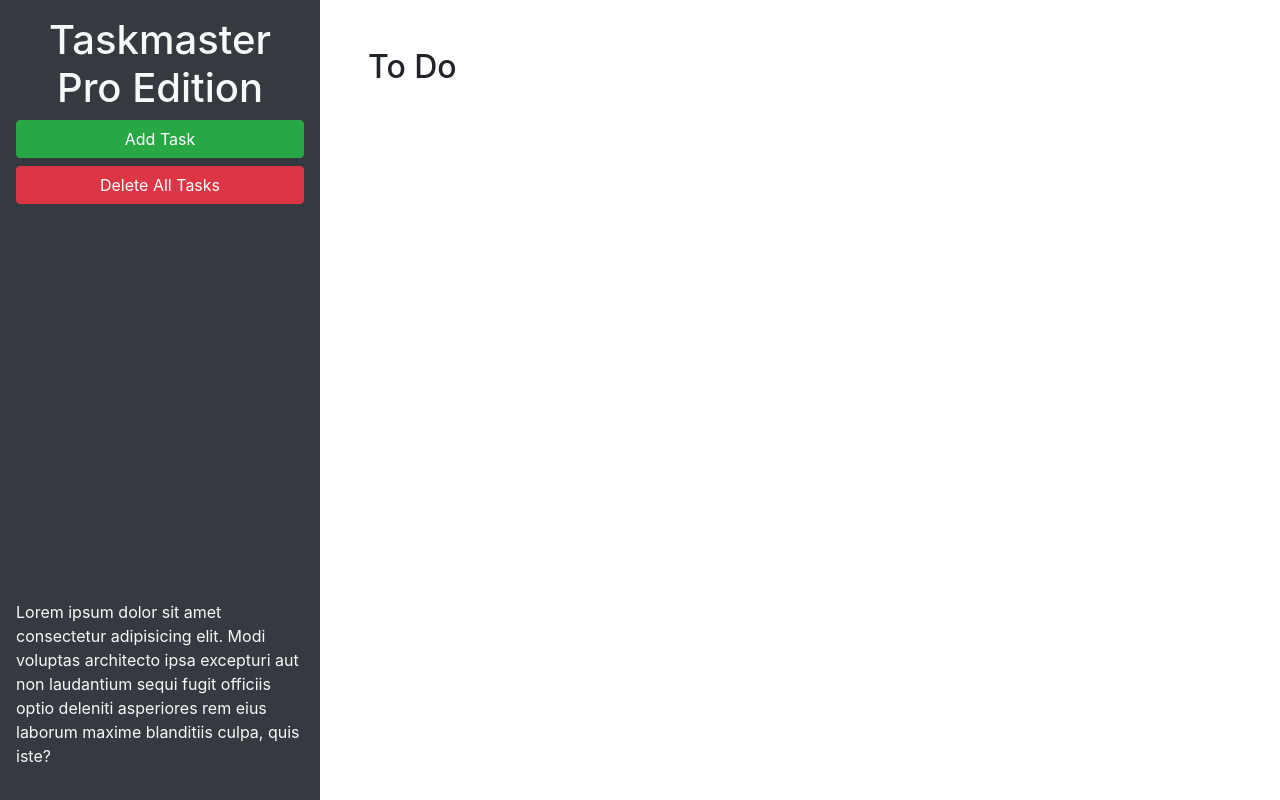
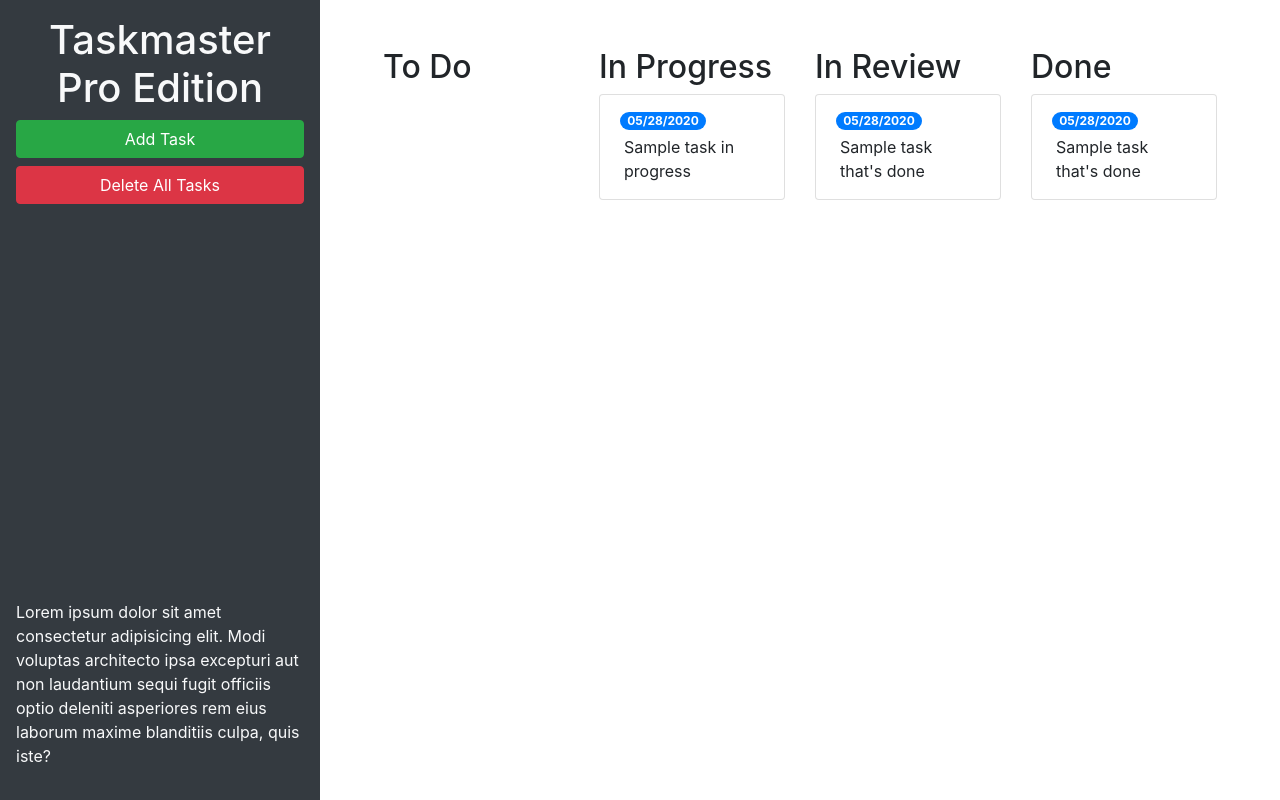
Before and after one commit to AlexysCa/taskmaster-pro, a plain HTML site: page index.html in a window 1280 px wide. Drawn offline with nearby package versions, Linux system fonts and the light colour scheme.

Commit message:
added 3 columns and the ability to have all 4 side by side now as wel as refitting to diff screens sizes

```diff
--- a/index.html
+++ b/index.html
@@ -23,10 +23,49 @@
         laudantium sequi fugit officiis optio deleniti asperiores rem eius laborum maxime blanditiis culpa, quis iste?
       </p>
     </header>
+<!-- to make a row of tasks items elements need to all be in the same class and each element in its own div with class col-->
+
     <main class="col-12 col-lg-9">
-      <div class="m-5">
+      <div class="m-5 row justify-content-around">
+  <!--to do starts here-->
+        <div class="col-12 col-md-6 col-xl-3 mb-3">
         <h2>To Do</h2>
         <ul id="list-toDo" class="list-group"> </ul>
+        </div>
+  <!--to do ends here-->
+  <!-- in progress starts here-->
+        <div class="col-12 col-md-6 col-xl-3 mb-3">
+        <h2>In Progress</h2>
+        <ul id="list-inProgress" class="list-group">
+          <li class="list-group-item">
+            <span class="badge badge-primary badge-pill">05/28/2020</span>
+            <p class="m-1">Sample task in progress</p>
+          </li>
+        </ul>
+      </div>
+  <!-- in progress ends here-->
+  <!-- in review starts here-->
+        <div class="col-12 col-md-6 col-xl-3 mb-3">
+          <h2>In Review</h2>
+          <ul id="list-inReview" class="list-group">
+           <li class="list-group-item">
+             <span class="badge badge-primary badge-pill">05/28/2020</span>
+             <p class="m-1">Sample task that's done</p>
+           </li>
+          </ul>
+        </div>
+  <!-- in review ends here-->
+  <!-- done starts here-->
+        <div class="col-12 col-md-6 col-xl-3 mb-3">
+          <h2>Done</h2>
+          <ul id="list-done" class="list-group">
+           <li class="list-group-item">
+             <span class="badge badge-primary badge-pill">05/28/2020</span>
+             <p class="m-1">Sample task that's done</p>
+           </li>
+          </ul>
+        </div>
+  <!-- done ends here-->
       </div>
     </main>
   </div>
```
